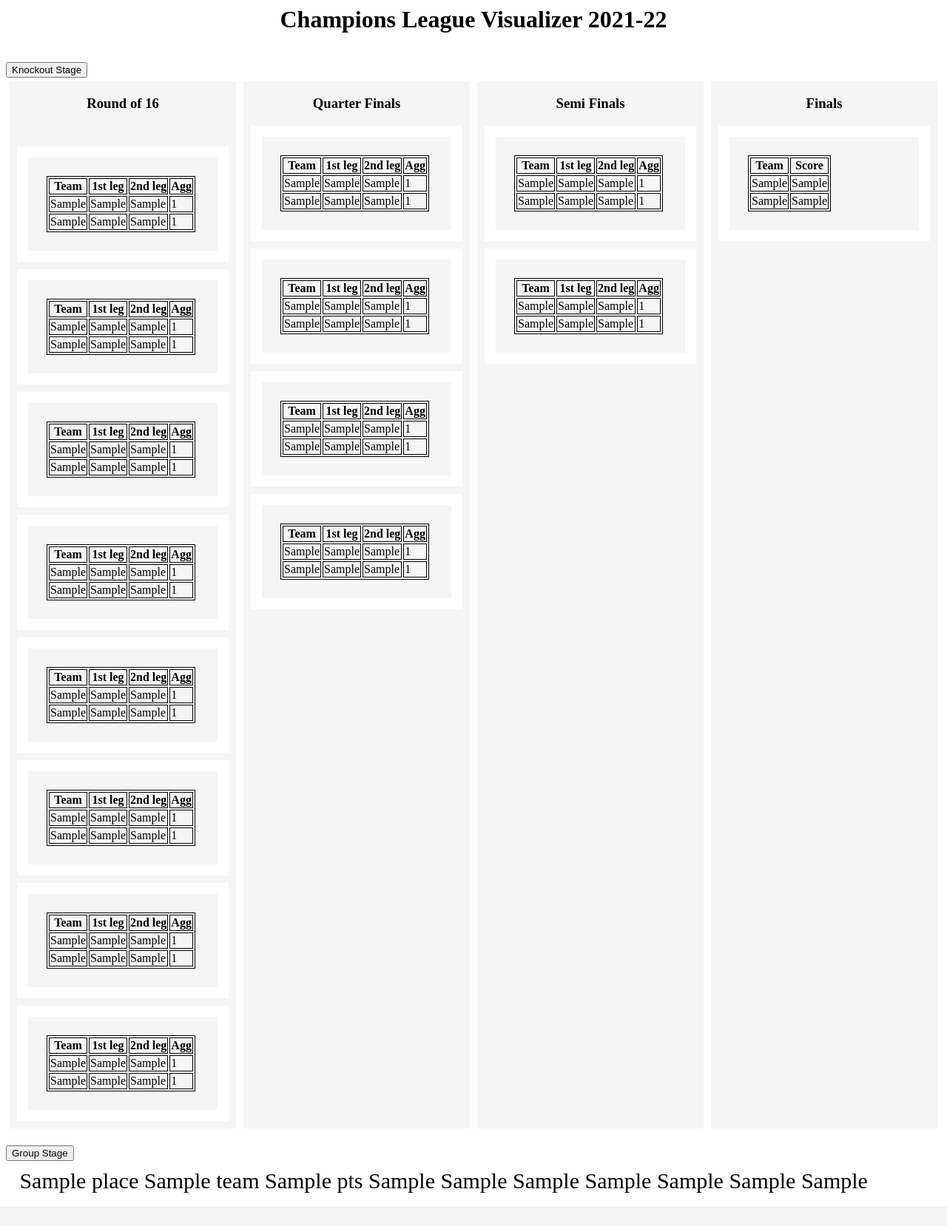
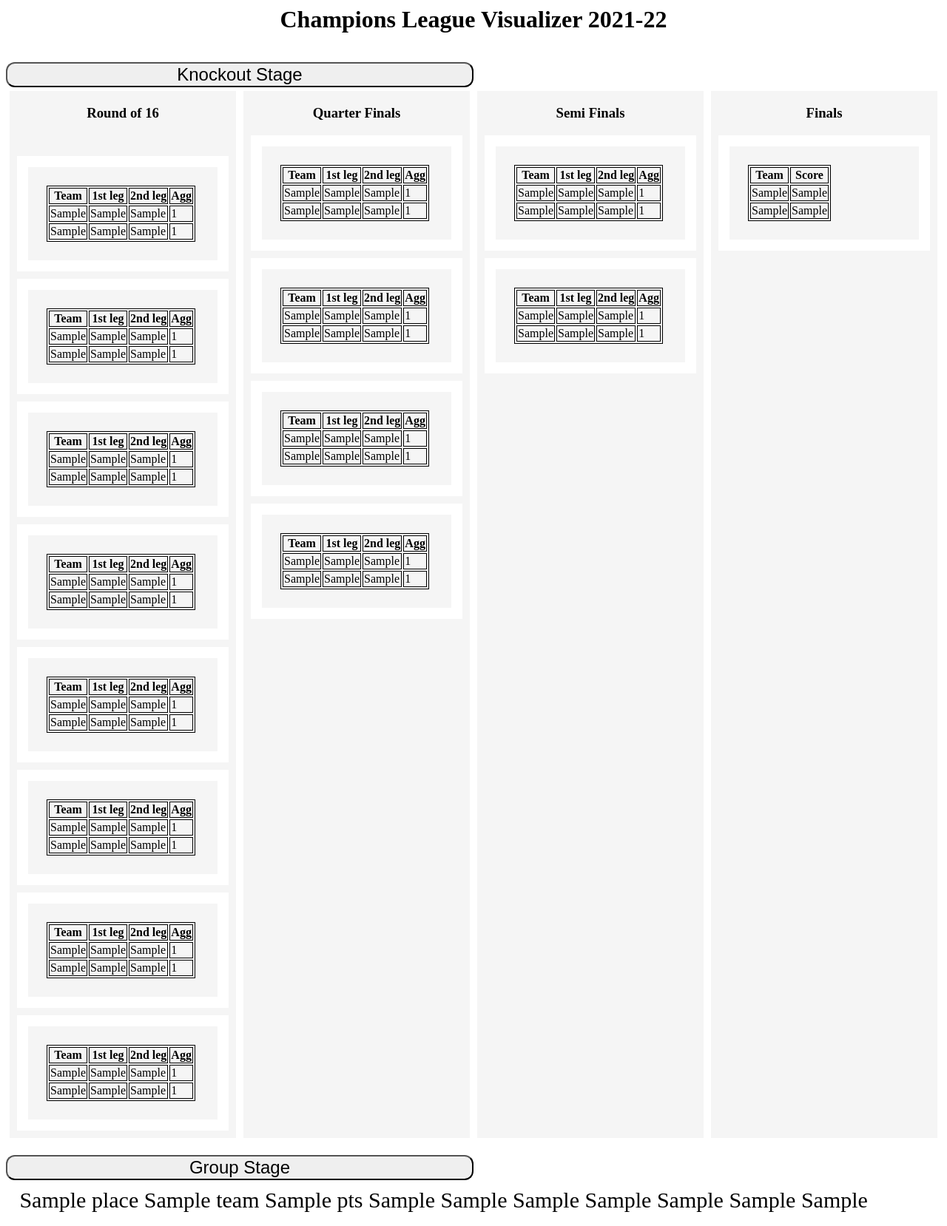
Before and after one commit to jacopofranciosiwisc/champions_league_visualizer, a Flask app: template champions_league_visualizer/templates/index.html in a window 1280 px wide. Shown: the whole page at 74% size. Before the commit the page ends 1613 px from the top, so only its background shows below. Run offline with Flask 2, Linux system fonts and the light colour scheme; the template is opened without the code that fills it: most values are stand-ins (such as "Sample title", 1, 10 or a date in 2020).

Commit message:
make the button styles bigger

```diff
--- a/champions_league_visualizer/templates/index.html
+++ b/champions_league_visualizer/templates/index.html
@@ -205,6 +205,19 @@
         text-align: center;
     }
 
+    #knockoutStageButton{
+        border-radius: 12px;
+        width: 50%;
+        font-size: 24px;
+    }
+
+    #groupStageButton{
+        border-radius: 12px;
+        width: 50%;
+        font-size: 24px;
+        text-align: center;
+    }
+
 </style>
 
 
```
